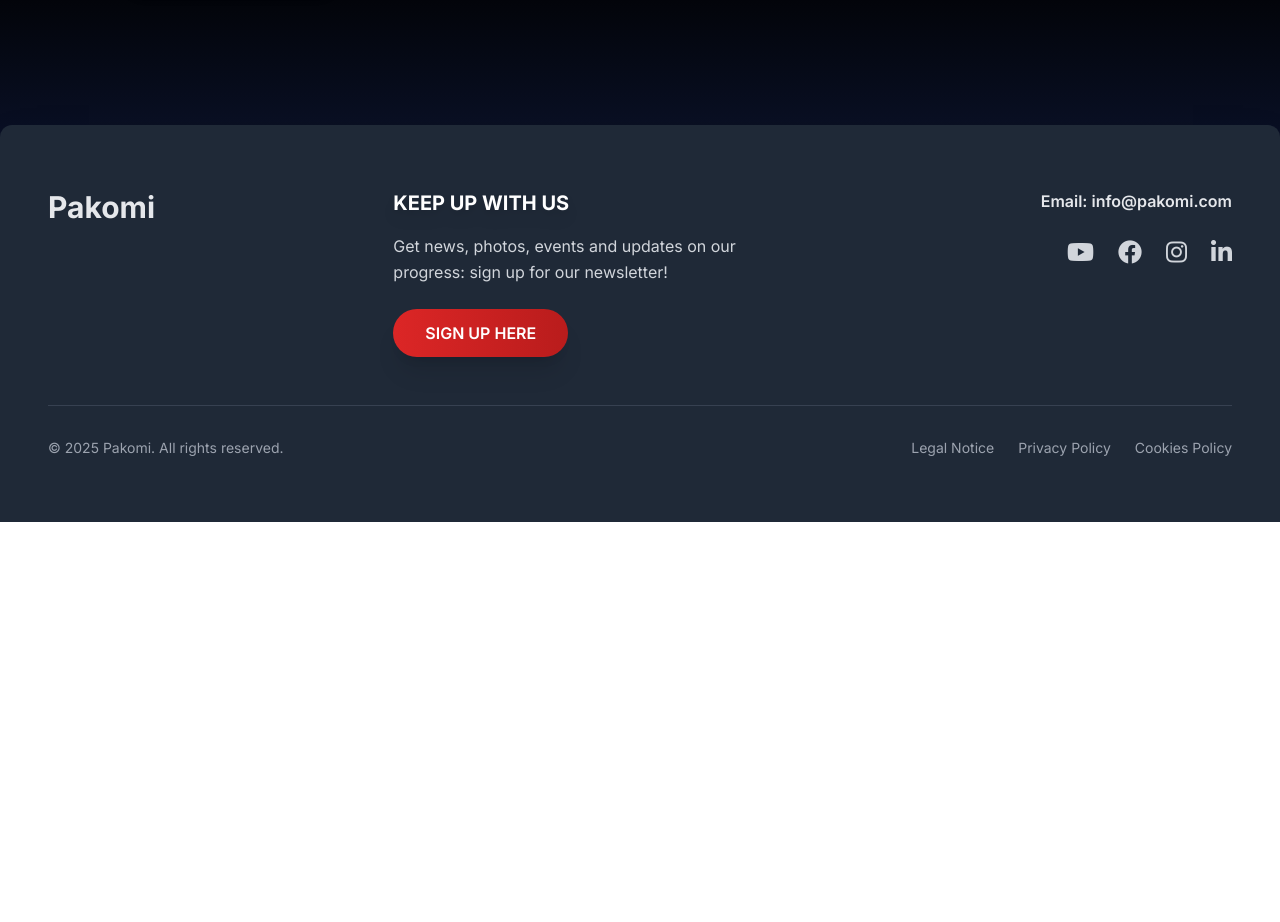
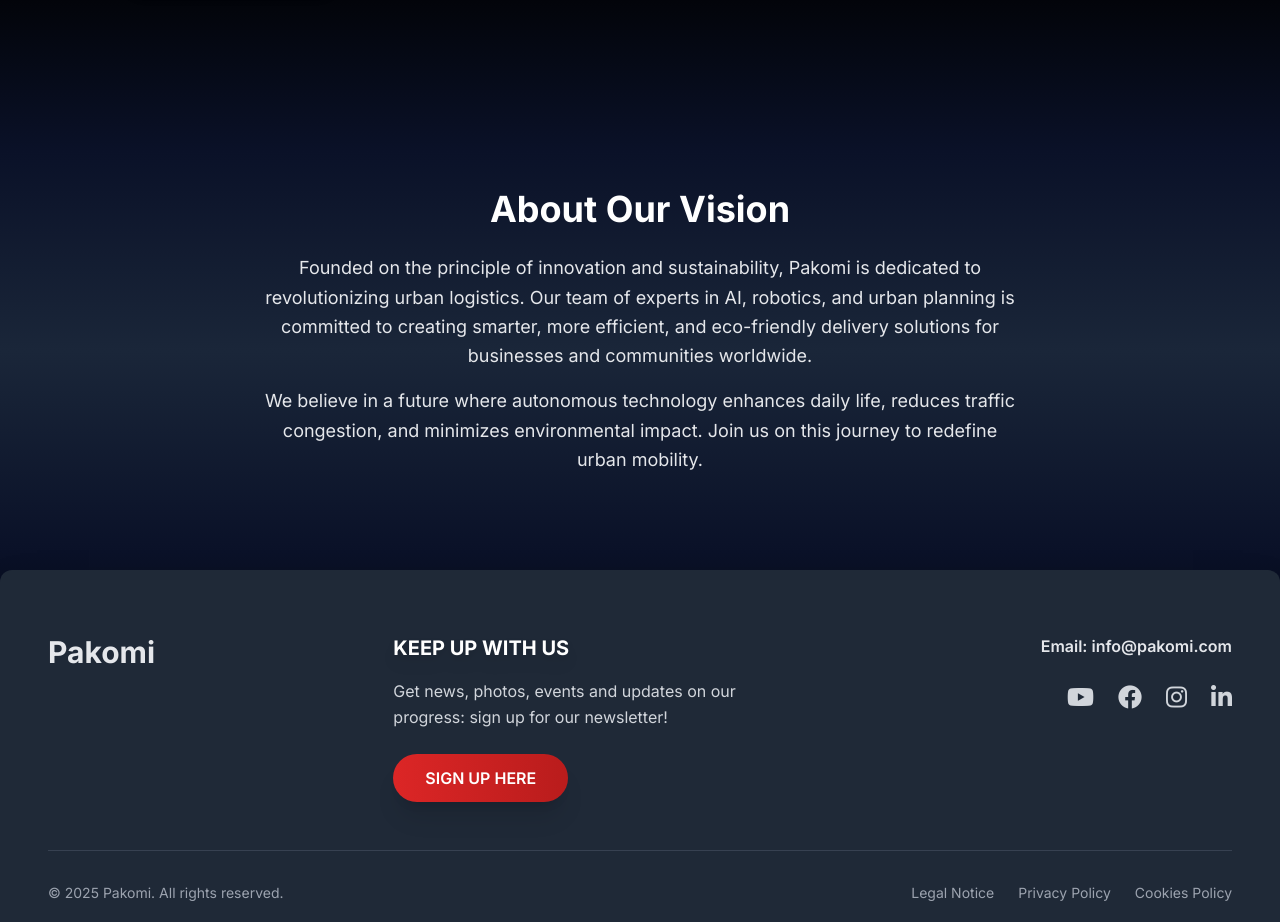
Before and after one commit to thisisbarua/aps, a plain HTML site: page index.html in a window 1280 px wide. Shown: the part 1649-2571 px from the top of the page. Before the commit the page ends 2171 px from the top, so only its background shows below. Drawn offline with nearby package versions, Linux system fonts and the light colour scheme.

Commit message:
about us added

```diff
--- a/index.html
+++ b/index.html
@@ -386,6 +386,18 @@
 
         </section>
 
+        <!-- About Us Section - Now blends with body background -->
+        <section id="about-us-section" class="scroll-target py-16 mt-8 text-center">
+            <h2 class="text-4xl font-bold text-white mb-6">About Our Vision</h2>
+            <p class="text-lg text-gray-200 max-w-3xl leading-relaxed mx-auto">
+                Founded on the principle of innovation and sustainability, Pakomi is dedicated to revolutionizing urban logistics.
+                Our team of experts in AI, robotics, and urban planning is committed to creating smarter, more efficient, and eco-friendly delivery solutions for businesses and communities worldwide.
+            </p>
+            <p class="text-lg text-gray-200 max-w-3xl leading-relaxed mt-4 mx-auto">
+                We believe in a future where autonomous technology enhances daily life, reduces traffic congestion, and minimizes environmental impact. Join us on this journey to redefine urban mobility.
+            </p>
+        </section>
+
     </main>
 
     <!-- Combined Footer and Contact Section -->
```
